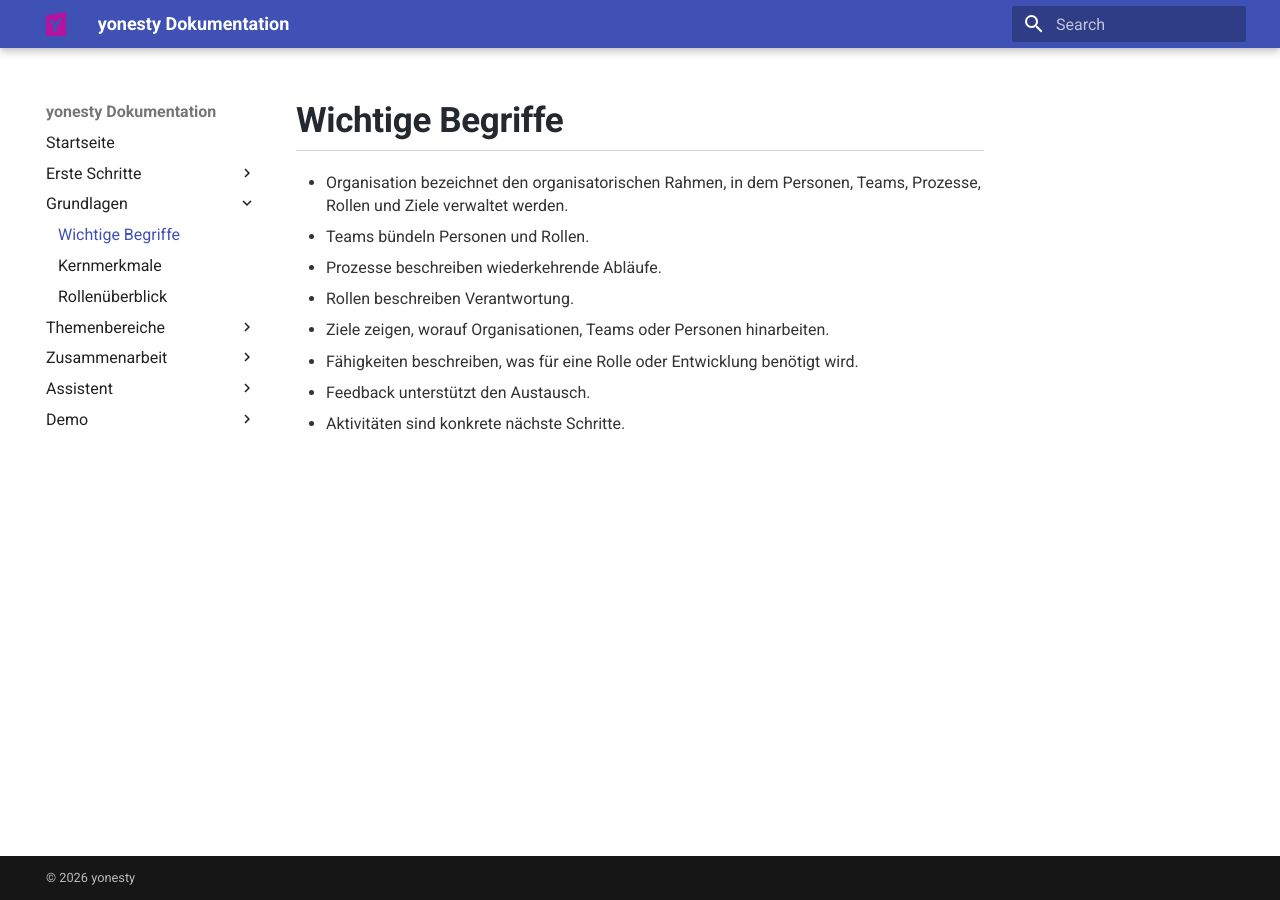
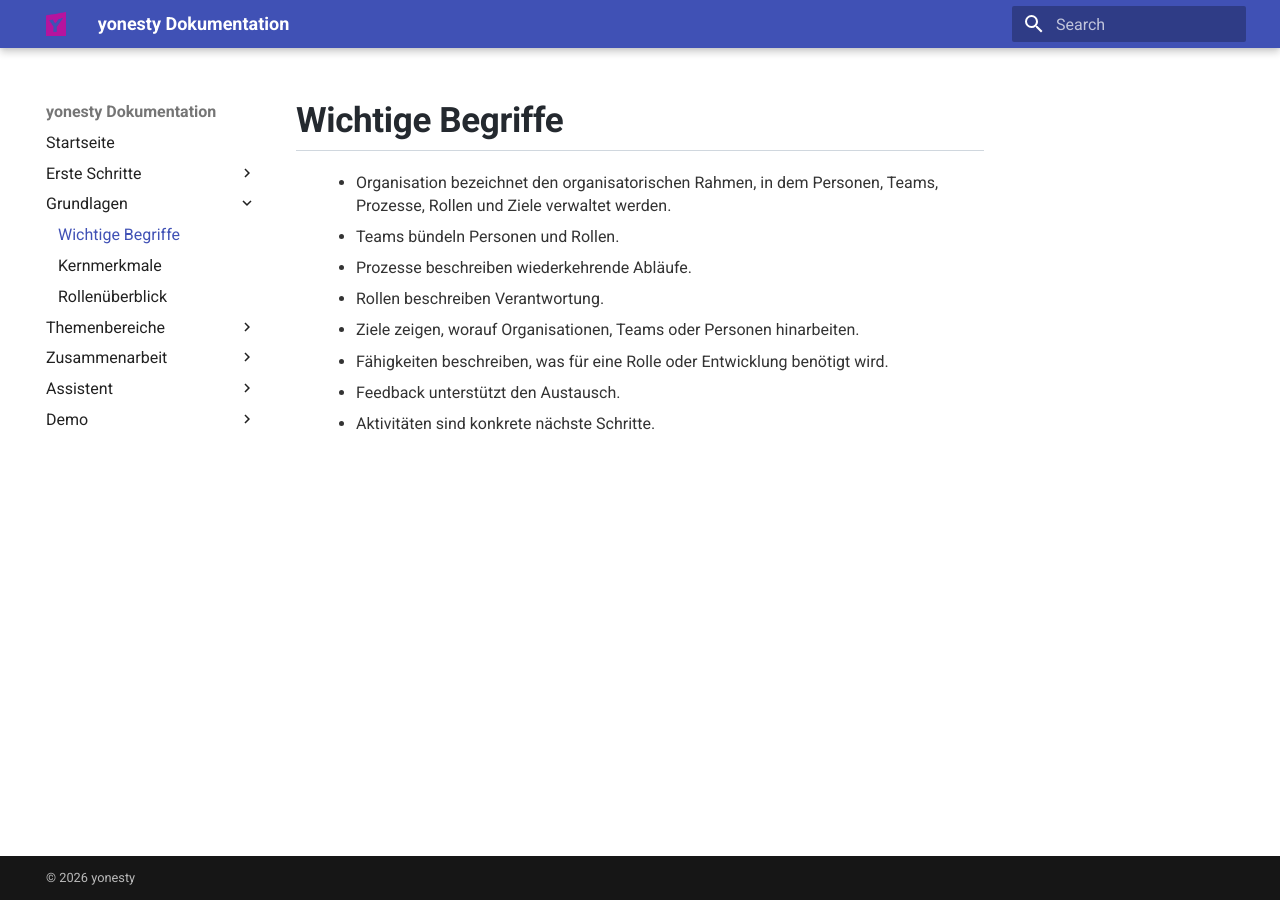
Before and after one commit to ricohaenelsoletti/yonesty, an MkDocs documentation site: the page built from docs/Wichtige-Begriffe.md, in a window 1280 px wide. Built offline with MkDocs 1.6.1 and Material for MkDocs 9.7.7, drawn with Linux system fonts in a browser that asks for light colours.

Commit message:
Add styles for markdown unordered lists
Added styles for unordered lists in markdown typeset.

```diff
--- a/docs/stylesheets/yonesty.css
+++ b/docs/stylesheets/yonesty.css
@@ -48,6 +48,27 @@
   margin-top: 0;
 }
 
+/* -----------------------------------------------------------
+   AUFZÄHLUNGEN WIE IM GITHUB WIKI
+   ----------------------------------------------------------- */
+
+.md-typeset ul {
+
+  /* Klassische Bullet Points */
+  list-style-type: disc;
+
+  /* Einrückung */
+  padding-left: 1.5rem;
+}
+
+.md-typeset li {
+
+  /* Kompakter Zeilenabstand */
+  line-height: 1.45;
+
+  /* Abstand zwischen Punkten */
+  margin-bottom: 0.15rem;
+}
 
 /* -----------------------------------------------------------
    NAVIGATION
```
